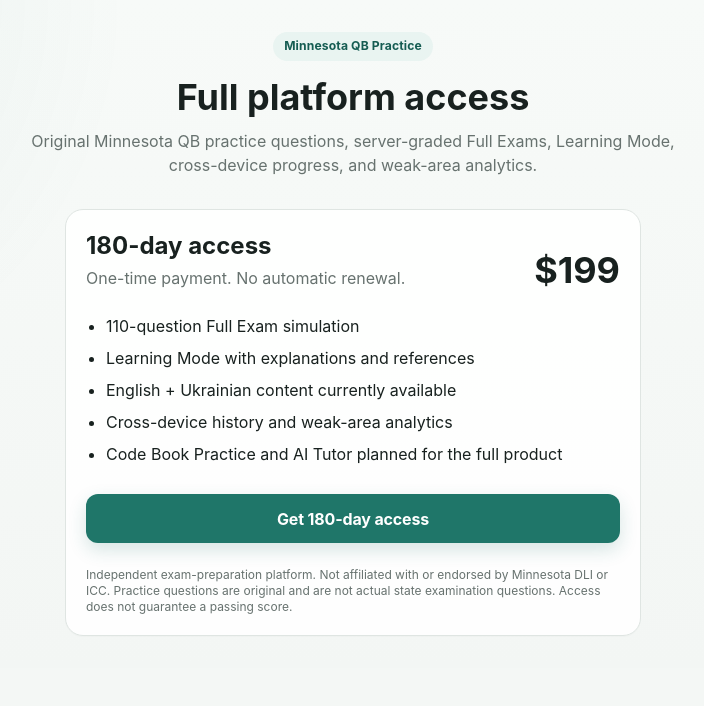
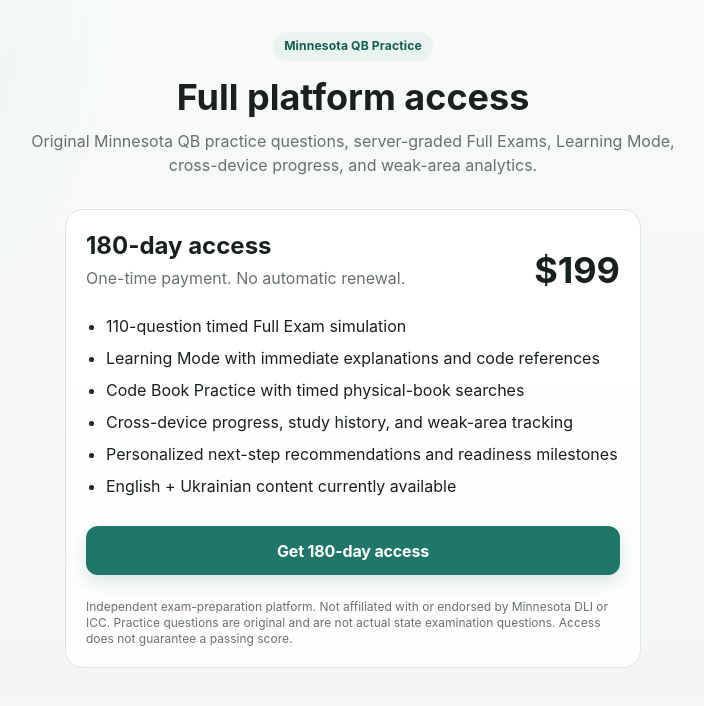
Before and after one commit to wordisstuff/exam, a Next.js app: page /pricing in a window 1280 px wide. Shown: the top 706 px of the page, without its empty margins (287-991 px from the left). Built offline with nearby package versions, Linux system fonts and the light colour scheme.

Commit message:
Strengthen pricing feature presentation

```diff
--- a/app/pricing/page.tsx
+++ b/app/pricing/page.tsx
@@ -47,11 +47,12 @@
         </div>
 
         <ul className="mt-6 list-disc space-y-2 pl-5">
-          <li>110-question Full Exam simulation</li>
-          <li>Learning Mode with explanations and references</li>
+          <li>110-question timed Full Exam simulation</li>
+          <li>Learning Mode with immediate explanations and code references</li>
+          <li>Code Book Practice with timed physical-book searches</li>
+          <li>Cross-device progress, study history, and weak-area tracking</li>
+          <li>Personalized next-step recommendations and readiness milestones</li>
           <li>English + Ukrainian content currently available</li>
-          <li>Cross-device history and weak-area analytics</li>
-          <li>Code Book Practice and AI Tutor planned for the full product</li>
         </ul>
 
         <button disabled={busy} onClick={() => void checkout()} className="btn primary mt-7 w-full disabled:opacity-50">
```
